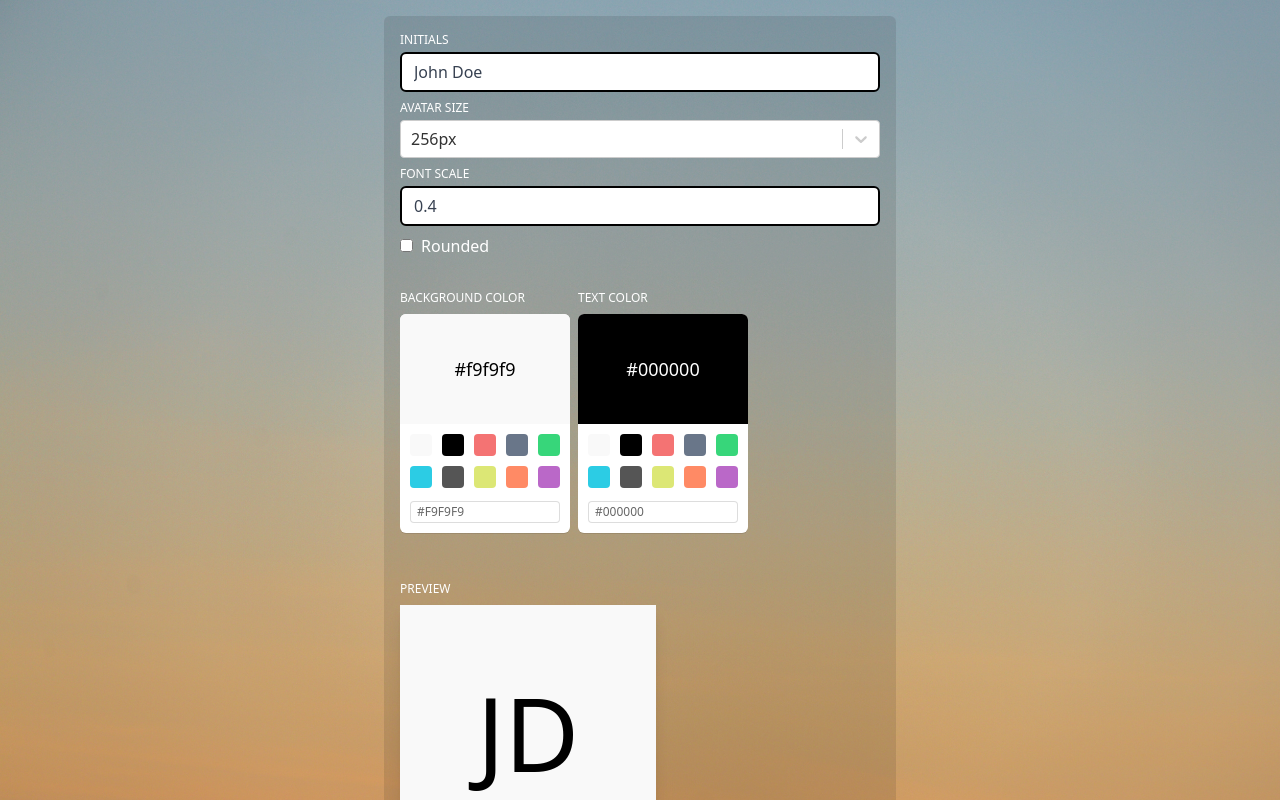
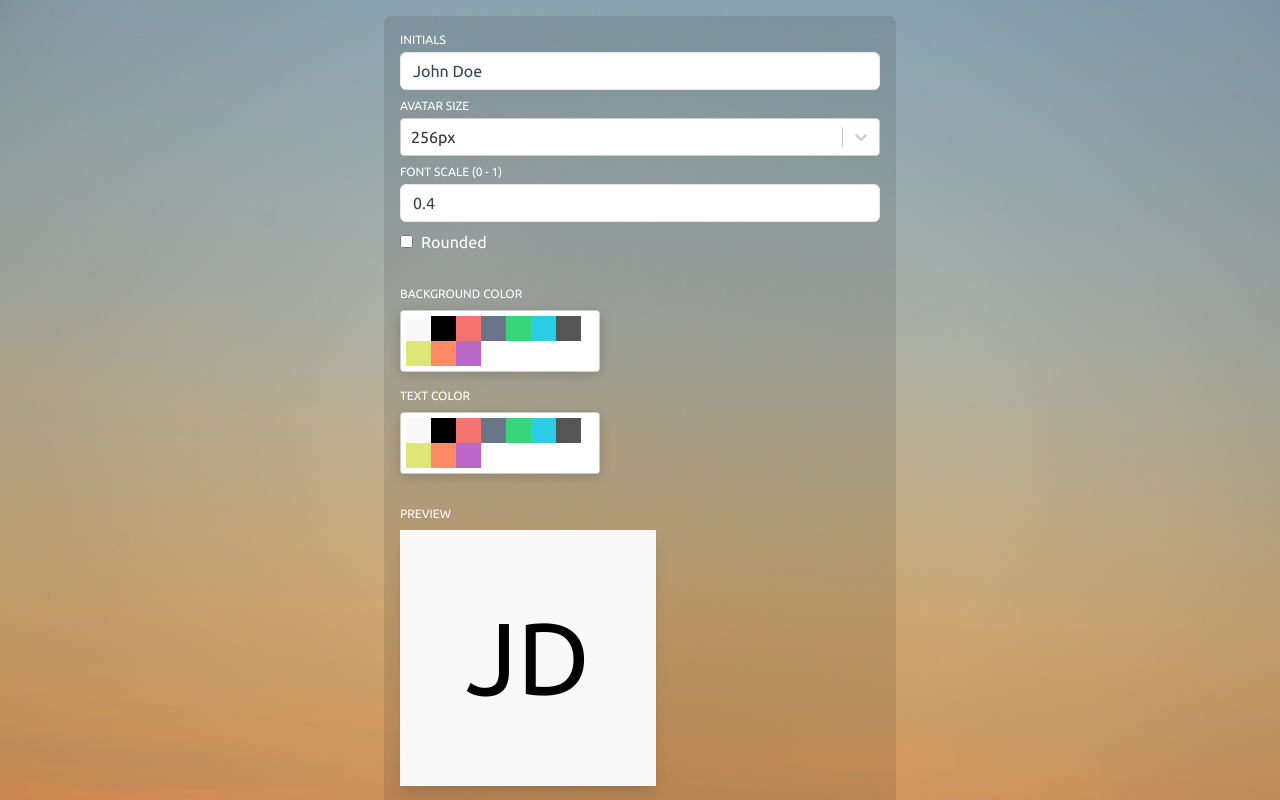
Before and after one commit to saharbit/arc-web, a Next.js app: page / in a window 1280 px wide. Shown: the top 800 px of the page. Built offline with nearby package versions, Linux system fonts and the light colour scheme.

Commit message:
Change color picker

```diff
--- a/src/components/Button.js
+++ b/src/components/Button.js
@@ -3,7 +3,7 @@ import React from "react";
 const Button = ({ text, onClick }) => {
   return (
     <button
-      className="bg-blue-700 hover:bg-blue-800 text-white font-bold py-2 px-4 rounded focus:outline-none focus:shadow-outline"
+      className="bg-black hover:bg-gray-900 text-white font-bold py-4 px-4 rounded-full focus:outline-none focus:shadow-outline transition-all duration-200"
       type="button"
       onClick={onClick}
     >
--- a/src/components/Input.js
+++ b/src/components/Input.js
@@ -8,7 +8,7 @@ const Input = ({ value, onChange, className, id, label, ...props }) => {
       </label>
       <input
         id={id}
-        className="border-black appearance-none border rounded-md py-2 px-3 text-gray-700 leading-tight focus:outline-none border-2 focus:border-blue-500"
+        className="appearance-none border rounded-md py-2 px-3 text-gray-700 leading-tight focus:outline-none"
         onChange={(e) => onChange(e.target.value)}
         value={value}
         {...props}
--- /dev/null
+++ b/src/pages/_document.js
@@ -0,0 +1,17 @@
+import { Html, Head, Main, NextScript } from "next/document";
+
+export default function Document() {
+  return (
+    <Html>
+      <Head>
+        <link rel="preconnect" href="https://fonts.googleapis.com" />
+        <link rel="preconnect" href="https://fonts.gstatic.com" crossOrigin />
+        <link href="https://fonts.googleapis.com/css2?family=Ubuntu:wght@400;500;700&display=swap" rel="stylesheet" />
+      </Head>
+      <body>
+        <Main />
+        <NextScript />
+      </body>
+    </Html>
+  );
+}
--- a/src/ui/AvatarGenerator/AvatarGenerator.js
+++ b/src/ui/AvatarGenerator/AvatarGenerator.js
@@ -33,7 +33,7 @@ const AvatarGenerator = () => {
           setTextColor={setTextColor}
         />
         <AvatarPreview
-          className="mb-12"
+          className="mb-8"
           inputValue={inputValue}
           rounded={rounded}
           backgroundColor={backgroundColor}
--- a/src/ui/AvatarGenerator/AvatarSettingsForm.js
+++ b/src/ui/AvatarGenerator/AvatarSettingsForm.js
@@ -14,7 +14,7 @@ const AvatarSettingsForm = ({
   setFontScale,
 }) => {
   return (
-    <div className="flex flex-col mb-6">
+    <div className="flex flex-col mb-8">
       <Input label="Initials" className="mb-2" value={inputValue} onChange={setInputValue} id="initials-input" />
       <SelectInput
         label="Avatar size"
@@ -26,16 +26,20 @@ const AvatarSettingsForm = ({
       <div className="flex flex-col mb-2">
         <Input
           value={fontScale}
-          onChange={setFontScale}
+          onChange={(value) => {
+            if (value >= 0 && value <= 1) {
+              setFontScale(value);
+            }
+          }}
           type="number"
           step="0.1"
           max="1"
           min="0.1"
           id="font-scale-input"
-          label="Font scale"
+          label="Font scale (0 - 1)"
         />
       </div>
-      <div className="mb-2">
+      <div>
         <input id="rounded-input" type="checkbox" onChange={(e) => setRounded(e.target.checked)} />
         <label htmlFor="rounded-input" className="ml-2 text-white">
           Rounded
--- a/src/ui/AvatarGenerator/ColorPickers.js
+++ b/src/ui/AvatarGenerator/ColorPickers.js
@@ -1,27 +1,24 @@
 import React from "react";
-import { BlockPicker } from "react-color";
+import { GithubPicker } from "react-color";
 import { DEFAULT_COLORS } from "./AvatarGenerator.constants";
 
 const ColorPickers = ({ backgroundColor, setBackgroundColor, textColor, setTextColor }) => {
   return (
-    <div className="flex mb-12">
-      <div className="flex flex-col">
+    <div className="flex flex-col mb-8">
+      <div className="flex flex-col mb-4">
         <div className="text-xs text-white mb-2">BACKGROUND COLOR</div>
-        <BlockPicker
+        <GithubPicker
           color={backgroundColor}
           onChangeComplete={(color) => setBackgroundColor(color.hex)}
           triangle="hide"
           colors={DEFAULT_COLORS}
-          className="mr-2"
         />
       </div>
       <div className="flex flex-col">
         <div className="text-xs text-white mb-2">TEXT COLOR</div>
-        <BlockPicker
+        <GithubPicker
           color={textColor}
-          onChangeComplete={(color) => {
-            return setTextColor(color.hex);
-          }}
+          onChangeComplete={(color) => setTextColor(color.hex)}
           triangle="hide"
           colors={DEFAULT_COLORS}
         />
--- a/styles/globals.css
+++ b/styles/globals.css
@@ -7,3 +7,7 @@
     background-size: cover;
     background-repeat: no-repeat;
 }
+
+html {
+    font-family: 'Ubuntu', serif;
+}
```
